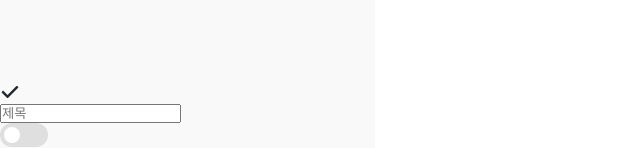
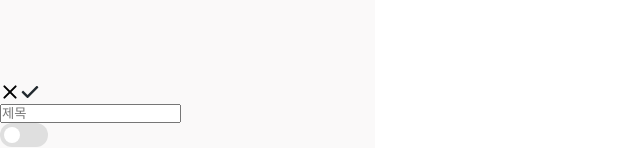
Before and after one commit to sseung95/my-calendar, a React (Vite) app: page /add in a window 1280 px wide. Shown: the top 148 px of the page, without its empty margins (0-640 px from the left). Built offline with nearby package versions, Linux system fonts and the light colour scheme.

Commit message:
Feat: Cancel add and edit task
- 일정 추가, 수정 취소 기능 추가
- x 버튼 클릭 시 뒤로가기 실행

```diff
--- a/src/components/calendar/AddTaskForm.tsx
+++ b/src/components/calendar/AddTaskForm.tsx
@@ -1,12 +1,13 @@
 import { useEffect, useState } from 'react';
+import { setHours, setMinutes } from 'date-fns';
+import { useDispatch, useSelector } from 'react-redux';
+import { taskActions } from '../../store/taskSlice';
+import { useNavigate, useParams } from 'react-router';
 import DateTimePicker from '../date/DateTimePicker';
 import ColorPicker from '../label/ColorPicker';
 import Toggle from '../UI/Toggle';
 import checkIcon from '../../assets/check-black-icon.svg';
-import { setHours, setMinutes } from 'date-fns';
-import { useDispatch, useSelector } from 'react-redux';
-import { taskActions } from '../../store/taskSlice';
-import { useNavigate, useParams } from 'react-router';
+import cancelIcon from '../../assets/x-icon.svg';
 
 type task = {
   id: string;
@@ -45,6 +46,10 @@ const AddTaskForm = () => {
     }
   }, [params]);
 
+  const handleCancel = () => {
+    navigate(-1);
+  };
+
   const handleAddTask = () => {
     if (isInvalid) {
       alert('시작 날짜는 종료 날짜 이전이어야 합니다.');
@@ -76,6 +81,7 @@ const AddTaskForm = () => {
 
   return (
     <div>
+      <img src={cancelIcon} onClick={handleCancel} />
       <img src={checkIcon} onClick={handleAddTask} />
       <div>
         <input
--- a/src/components/calendar/EditTaskForm.tsx
+++ b/src/components/calendar/EditTaskForm.tsx
@@ -8,6 +8,7 @@ import { useDispatch, useSelector } from 'react-redux';
 import { taskActions } from '../../store/taskSlice';
 import { RootState } from '../../store';
 import { useNavigate, useParams } from 'react-router';
+import cancelIcon from '../../assets/x-icon.svg';
 
 type task = {
   id: string;
@@ -53,6 +54,10 @@ const EditTaskForm = () => {
     }
   }, [params]);
 
+  const handleCancel = () => {
+    navigate(-1);
+  };
+
   const handleAddTask = () => {
     if (isInvalid) {
       alert('시작 날짜는 종료 날짜 이전이어야 합니다.');
@@ -84,6 +89,7 @@ const EditTaskForm = () => {
 
   return (
     <div>
+      <img src={cancelIcon} onClick={handleCancel} />
       <img src={checkIcon} onClick={handleAddTask} />
       <div>
         <input
```
Also changed, not shown: src/assets/x-icon.svg (added).
